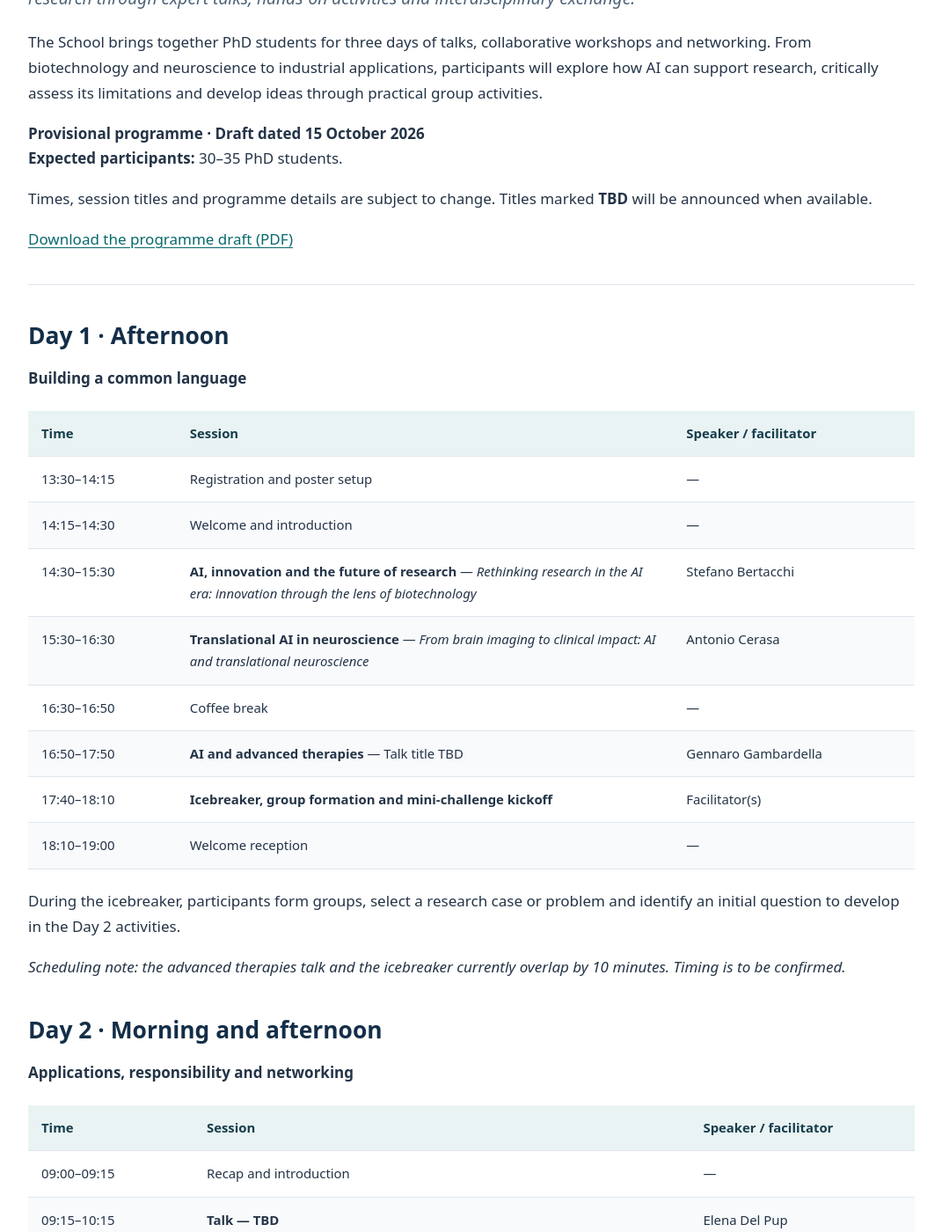
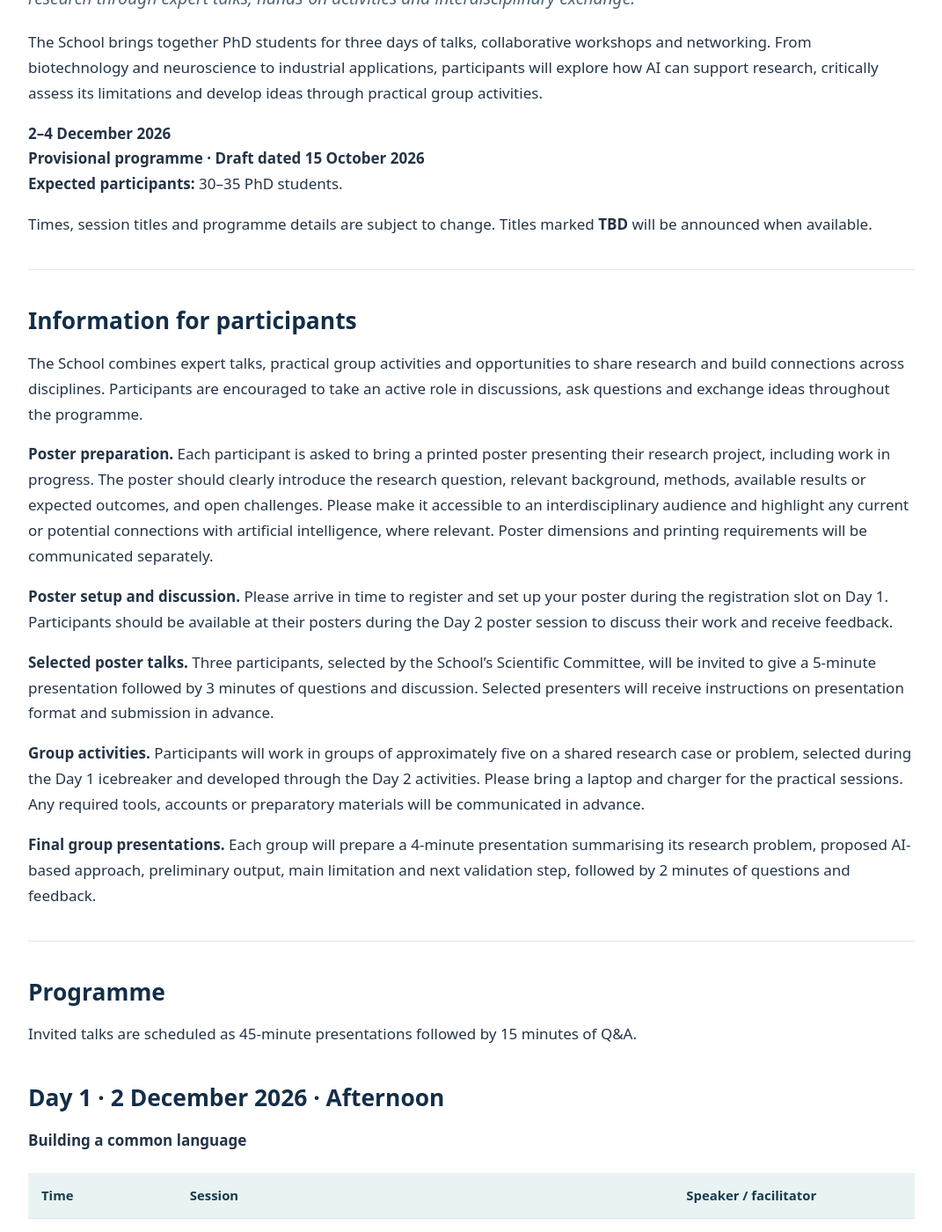
Before and after one commit to ailicelabs/STAT-School-Venice-2026, a Jekyll site: the page built from index.md, in a window 1280 px wide and 1400 px high, scrolled down 275 px. Shown: the whole window at 88% size, without its empty margins (104-1175 px from the left). Built offline with Jekyll 4.4.1, drawn with Linux system fonts in a browser that asks for light colours; some of the changed text lies outside the part shown.

Commit message:
Add files via upload

```diff
--- a/_layouts/default.html
+++ b/_layouts/default.html
@@ -41,7 +41,7 @@
 <body>
   <main>
     {{ content }}
-    <footer>STAT PhD School · Provisional programme · Draft dated 15 October 2026</footer>
+    <footer>STAT PhD School · 2–4 December 2026 · Provisional programme · Draft dated 15 October 2026</footer>
   </main>
 </body>
 </html>
--- a/index.md
+++ b/index.md
@@ -12,16 +12,35 @@ description: Exploring the opportunities, applications and responsible use of ar
 
 The School brings together PhD students for three days of talks, collaborative workshops and networking. From biotechnology and neuroscience to industrial applications, participants will explore how AI can support research, critically assess its limitations and develop ideas through practical group activities.
 
+**2–4 December 2026**
 **Provisional programme · Draft dated 15 October 2026**
 **Expected participants:** 30–35 PhD students.
 
 Times, session titles and programme details are subject to change. Titles marked **TBD** will be announced when available.
 
-[Download the programme draft (PDF)](Program-Draft_STAT-PhD-School_VIU_EN.pdf)
+---
+
+## Information for participants
+
+The School combines expert talks, practical group activities and opportunities to share research and build connections across disciplines. Participants are encouraged to take an active role in discussions, ask questions and exchange ideas throughout the programme.
+
+**Poster preparation.** Each participant is asked to bring a printed poster presenting their research project, including work in progress. The poster should clearly introduce the research question, relevant background, methods, available results or expected outcomes, and open challenges. Please make it accessible to an interdisciplinary audience and highlight any current or potential connections with artificial intelligence, where relevant. Poster dimensions and printing requirements will be communicated separately.
+
+**Poster setup and discussion.** Please arrive in time to register and set up your poster during the registration slot on Day 1. Participants should be available at their posters during the Day 2 poster session to discuss their work and receive feedback.
+
+**Selected poster talks.** Three participants, selected by the School’s Scientific Committee, will be invited to give a 5-minute presentation followed by 3 minutes of questions and discussion. Selected presenters will receive instructions on presentation format and submission in advance.
+
+**Group activities.** Participants will work in groups of approximately five on a shared research case or problem, selected during the Day 1 icebreaker and developed through the Day 2 activities. Please bring a laptop and charger for the practical sessions. Any required tools, accounts or preparatory materials will be communicated in advance.
+
+**Final group presentations.** Each group will prepare a 4-minute presentation summarising its research problem, proposed AI-based approach, preliminary output, main limitation and next validation step, followed by 2 minutes of questions and feedback.
 
 ---
 
-## Day 1 · Afternoon
+## Programme
+
+Invited talks are scheduled as 45-minute presentations followed by 15 minutes of Q&A.
+
+## Day 1 · 2 December 2026 · Afternoon
 
 **Building a common language**
 
@@ -33,14 +52,12 @@ Times, session titles and programme details are subject to change. Titles marked
 | 15:30–16:30 | **Translational AI in neuroscience** — *From brain imaging to clinical impact: AI and translational neuroscience* | Antonio Cerasa |
 | 16:30–16:50 | Coffee break | — |
 | 16:50–17:50 | **AI and advanced therapies** — Talk title TBD | Gennaro Gambardella |
-| 17:40–18:10 | **Icebreaker, group formation and mini-challenge kickoff** | Facilitator(s) |
+| 17:50–18:10 | **Icebreaker, group formation and mini-challenge kickoff** | Facilitator(s) |
 | 18:10–19:00 | Welcome reception | — |
 
 During the icebreaker, participants form groups, select a research case or problem and identify an initial question to develop in the Day 2 activities.
 
-*Scheduling note: the advanced therapies talk and the icebreaker currently overlap by 10 minutes. Timing is to be confirmed.*
-
-## Day 2 · Morning and afternoon
+## Day 2 · 3 December 2026 · Morning and afternoon
 
 **Applications, responsibility and networking**
 
@@ -64,13 +81,15 @@ During the icebreaker, participants form groups, select a research case or probl
 
 - **Responsible use of LLMs:** guided practice in prompting, response verification, limitations and potential research applications. Groups produce and improve an initial output using their selected case.
 - **AI Canvas & rapid prototyping:** groups define the problem, users or decision, data, expected output and success criteria, then test one element of their proposal with accessible tools. They identify limitations, risks and the next experiment needed to validate the idea.
-- **Final pitches:** each group presents the problem, proposed solution, required data, main risk and next experiment, with feedback from facilitators.
+- **Final pitches:** each group of approximately five participants delivers a **4-minute presentation**, followed by **2 minutes of questions and feedback** from facilitators and participants. Presentations highlight the research problem, proposed solution, required data, preliminary output, main limitation and next validation step. The session accommodates up to seven groups.
 
 ### Posters and networking
 
-Lightning talks introduce participants' research questions and posters; participation is reserved for the best posters and/or by application. The poster session provides space for feedback, discussion and potential collaborations.
+Three participants, selected by the School’s Scientific Committee, each deliver a **5-minute talk followed by 3 minutes of questions and discussion**, introducing their research question and the key findings or ideas presented in their poster. The session encourages further exchange during the poster session.
 
-## Day 3 · Morning
+The poster session provides space for feedback, discussion and potential collaborations.
+
+## Day 3 · 4 December 2026 · Morning
 
 **Industrial perspective and closing**
 
```
Also changed, not shown: other parts of index.md (+6 -6 lines), README.md.
